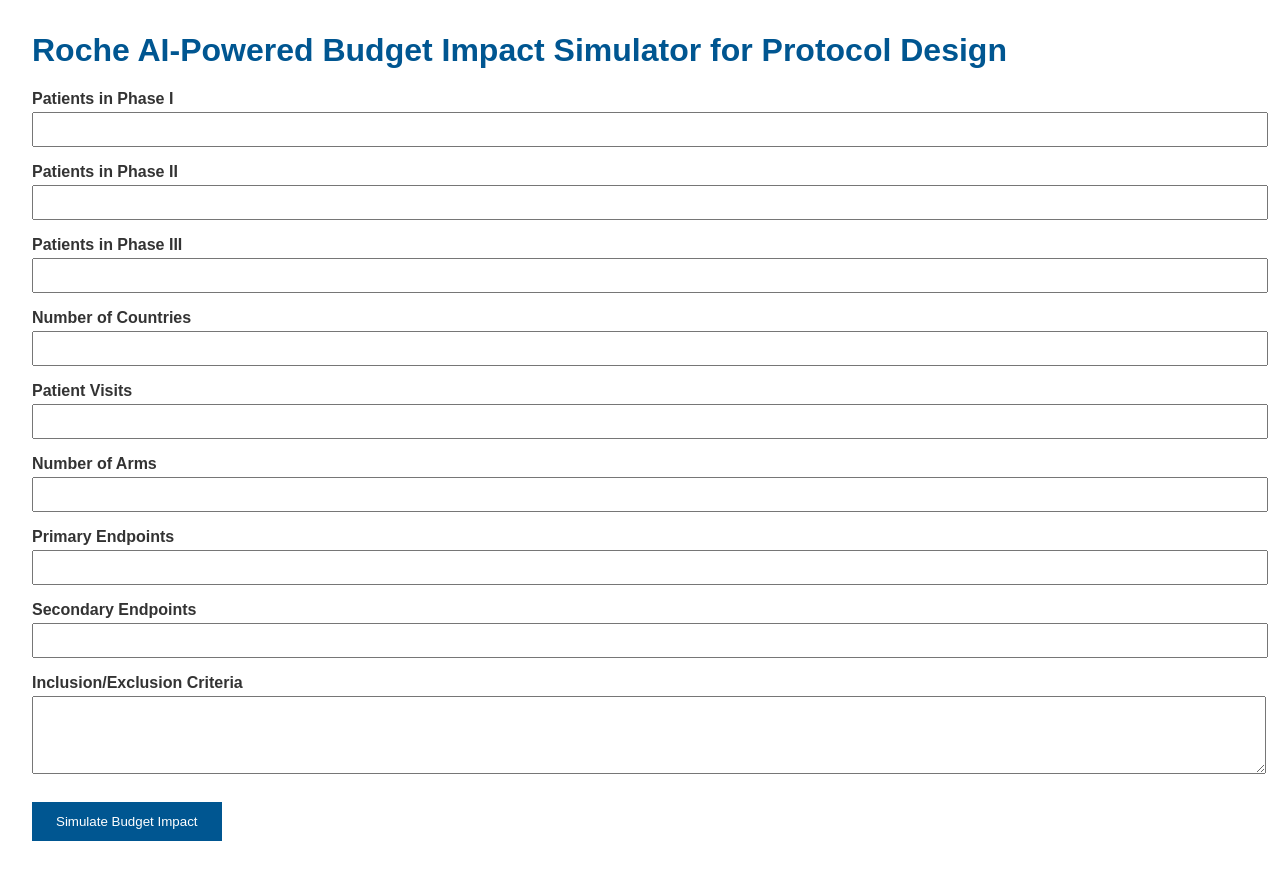
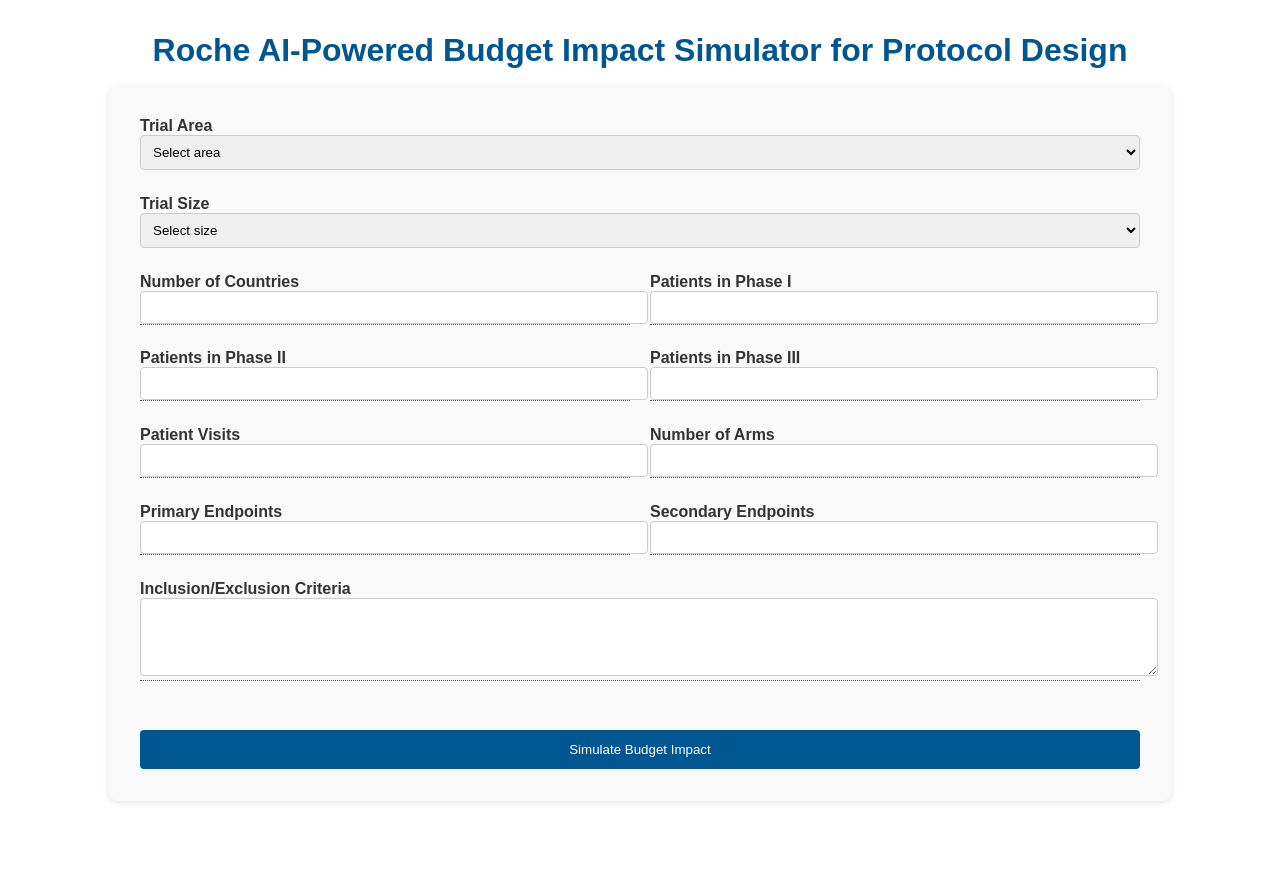
Before and after one commit to tranjot7/roche-simulator, a plain HTML site: page roche-simulator-vanilla.html in a window 1280 px wide. After the commit the page ends 833 px from the top, so only its background shows below. Drawn offline with Linux system fonts and the light colour scheme.

Commit message:
Update roche-simulator-vanilla.html

```diff
--- a/roche-simulator-vanilla.html
+++ b/roche-simulator-vanilla.html
@@ -1,36 +1,134 @@
 <!DOCTYPE html>
 <html lang="en">
 <head>
-  <meta charset="UTF-8" />
-  <meta name="viewport" content="width=device-width, initial-scale=1.0"/>
-  <title>Roche AI-Powered Budget Impact Simulator for Protocol Design</title>
+  <meta charset="UTF-8">
+  <meta name="viewport" content="width=device-width, initial-scale=1.0">
+  <title>Roche AI-Powered Budget Impact Simulator</title>
   <style>
-    body { font-family: sans-serif; margin: 2rem; background: #fff; color: #333; }
-    h1 { color: #005691; }
-    label { display: block; margin-top: 1rem; font-weight: bold; }
-    input, textarea { width: 100%; padding: 0.5rem; margin-top: 0.25rem; }
-    button { margin-top: 1.5rem; padding: 0.75rem 1.5rem; background: #005691; color: white; border: none; cursor: pointer; }
-    .output { background: #f0f8ff; border-left: 4px solid #005691; padding: 1rem; margin-top: 2rem; }
-    .disclaimer { font-size: 0.8rem; color: #777; margin-top: 1rem; font-style: italic; }
+    body { font-family: Arial, sans-serif; margin: 2rem; background: #fff; color: #333; }
+    h1 { color: #005691; text-align: center; margin-bottom: 1rem; }
+    .container { max-width: 1000px; margin: auto; background: #f9f9f9; padding: 2rem; border-radius: 10px; box-shadow: 0 2px 6px rgba(0, 0, 0, 0.1); }
+    form {
+      display: grid;
+      grid-template-columns: 1fr 1fr;
+      gap: 1.25rem;
+    }
+    .full-width {
+      grid-column: span 2;
+    }
+    label { display: block; font-weight: bold; margin-bottom: 0.3rem; }
+    input, textarea, select {
+      width: 100%; padding: 0.5rem; border: 1px solid #ccc; border-radius: 4px;
+    }
+    button {
+      margin-top: 1.5rem; padding: 0.75rem 1.5rem; background: #005691;
+      color: white; border: none; cursor: pointer; border-radius: 4px; grid-column: span 2;
+    }
+    .output {
+      background: #f0f8ff;
+      border-left: 4px solid #005691;
+      padding: 1rem;
+      margin-top: 2rem;
+      white-space: pre-wrap;
+    }
+    .tooltip {
+      position: relative;
+      display: inline-block;
+      border-bottom: 1px dotted #555;
+      cursor: help;
+    }
+    .tooltip .tooltiptext {
+      visibility: hidden;
+      width: 240px;
+      background-color: #333;
+      color: #fff;
+      text-align: left;
+      padding: 6px 8px;
+      border-radius: 5px;
+      position: absolute;
+      z-index: 1;
+      bottom: 125%;
+      left: 0;
+      opacity: 0;
+      transition: opacity 0.3s;
+    }
+    .tooltip:hover .tooltiptext {
+      visibility: visible;
+      opacity: 1;
+    }
   </style>
 </head>
 <body>
   <h1>Roche AI-Powered Budget Impact Simulator for Protocol Design</h1>
-  <div id="form">
-    <label>Patients in Phase I<input type="number" id="patientsPhase1"></label>
-    <label>Patients in Phase II<input type="number" id="patientsPhase2"></label>
-    <label>Patients in Phase III<input type="number" id="patientsPhase3"></label>
-    <label>Number of Countries<input type="number" id="countries"></label>
-    <label>Patient Visits<input type="number" id="visits"></label>
-    <label>Number of Arms<input type="number" id="arms"></label>
-    <label>Primary Endpoints<input type="number" id="endpointsPrimary"></label>
-    <label>Secondary Endpoints<input type="number" id="endpointsSecondary"></label>
-    <label>Inclusion/Exclusion Criteria<textarea id="inclusionCriteria" rows="4"></textarea></label>
-    <button onclick="simulate()">Simulate Budget Impact</button>
+  <div class="container">
+    <form>
+      <div class="full-width">
+        <label>Trial Area
+          <select id="trialArea">
+            <option value="">Select area</option>
+            <option>Oncology</option>
+            <option>Hematology</option>
+            <option>Neurology</option>
+            <option>Immunology</option>
+            <option>Ophthalmology</option>
+            <option>Cardiovascular, Renal & Metabolism (CVRM)</option>
+            <option>Other</option>
+          </select>
+        </label>
+      </div>
+      <div class="full-width">
+        <label>Trial Size
+          <select id="trialSize">
+            <option value="">Select size</option>
+            <option>Small / Mid-size</option>
+            <option>Large Global Trial</option>
+          </select>
+        </label>
+      </div>
+      <label class="tooltip">Number of Countries
+        <input type="number" id="countries">
+        <span class="tooltiptext">Typical: 3–8 for small, 15–30 for global trials</span>
+      </label>
+      <label class="tooltip">Patients in Phase I
+        <input type="number" id="patientsPhase1">
+        <span class="tooltiptext">Typical range: 20–80</span>
+      </label>
+      <label class="tooltip">Patients in Phase II
+        <input type="number" id="patientsPhase2">
+        <span class="tooltiptext">Typical range: 100–300</span>
+      </label>
+      <label class="tooltip">Patients in Phase III
+        <input type="number" id="patientsPhase3">
+        <span class="tooltiptext">Typical range: 300–1500+</span>
+      </label>
+      <label class="tooltip">Patient Visits
+        <input type="number" id="visits">
+        <span class="tooltiptext">Typical: 6–30</span>
+      </label>
+      <label class="tooltip">Number of Arms
+        <input type="number" id="arms">
+        <span class="tooltiptext">1–8 arms; >5 = high complexity</span>
+      </label>
+      <label class="tooltip">Primary Endpoints
+        <input type="number" id="endpointsPrimary">
+        <span class="tooltiptext">Usually 1–2</span>
+      </label>
+      <label class="tooltip">Secondary Endpoints
+        <input type="number" id="endpointsSecondary">
+        <span class="tooltiptext">Usually 5–15</span>
+      </label>
+      <label class="tooltip full-width">Inclusion/Exclusion Criteria
+        <textarea id="inclusionCriteria" rows="4"></textarea>
+        <span class="tooltiptext">Keep under 1500 characters; avoid overly restrictive filters</span>
+      </label>
+      <button type="button" onclick="simulate()">Simulate Budget Impact</button>
+    </form>
+    <div id="output" class="output" style="display:none; border-radius: 8px; background-color: #e6f2fb; font-size: 0.95rem; line-height: 1.6;">
+  <h2 style="color:#005691; font-size: 1.2rem; margin-bottom: 0.75rem;">AI Recommendations</h2>
+  <pre id="outputText" style="margin:0; padding: 0; background: transparent; border: none;"></pre>
+  <p class="disclaimer">⚠️ These insights are AI-generated based on input assumptions, Roche benchmarks, and industry heuristics. Please validate outputs with appropriate clinical, operational, and financial experts before use.</p>
+</div>
   </div>
-
-  <div id="output" class="output" style="display:none;"></div>
-
   <script>
     function simulate() {
       const getVal = id => parseInt(document.getElementById(id).value) || 0;
@@ -53,36 +151,37 @@
       const dataCost = (ep1 + ep2) * 3000;
       const estimatedTotal = patientCost + logisticsCost + dataCost;
 
-      let out = `Based on your inputs:<br>`;
-      out += `• Estimated budget: CHF ${estimatedTotal.toLocaleString()}<br>`;
-      out += `• Timeline risk: Moderate<br><br>`;
+      let out = `Based on your inputs:\n`;
+      out += `• Estimated budget: CHF ${estimatedTotal.toLocaleString()}\n`;
+      out += `• Timeline risk: Moderate\n\n`;
 
       const cpp = estimatedTotal / (totalPatients || 1);
-      out += `<strong>Benchmarked Efficiency Score:</strong><br>`;
-      out += `• Cost per patient: CHF ${Math.round(cpp).toLocaleString()}<br>`;
-      out += cpp > 60000 ? `• ⚠️ High cost per patient — above industry norms<br>` : `• 👍 Within normal range<br>`;
+      out += `Benchmarked Efficiency Score:\n`;
+      out += `• Cost per patient: CHF ${Math.round(cpp).toLocaleString()}\n`;
+      out += cpp > 60000 ? `• ⚠️ High cost per patient — above industry norms\n` : `• 👍 Within normal range\n`;
       const complexity = arms + ep1 + ep2 + visits;
-      out += `• Design complexity score: ${complexity}<br>`;
-      out += `• Rating: ${complexity > 30 ? "High complexity ⚠️" : "Balanced"}<br><br>`;
+      out += `• Design complexity score: ${complexity}\n`;
+      out += `• Rating: ${complexity > 30 ? "High complexity ⚠️" : "Balanced"}\n\n`;
 
       const risk = Math.min(95, Math.round(((ep1 + ep2) * 2 + visits + criteria.length / 100) * 0.8));
-      out += `<strong>Amendment Risk Score:</strong><br>`;
-      out += `• Estimated amendment risk: ${risk}%<br>`;
-      out += `• Key drivers: ${ep1 + ep2} endpoints, ${visits} visits, ${criteria.length} characters in criteria<br>`;
+      out += `Amendment Risk Score:\n`;
+      out += `• Estimated amendment risk: ${risk}%\n`;
+      out += `• Key drivers: ${ep1 + ep2} endpoints, ${visits} visits, ${criteria.length} characters in criteria\n`;
 
       if (arms > 2) {
         const saved = ((arms - 2) * 500000).toLocaleString();
-        out += `• Insight: Reducing arms to 2 may save ~CHF ${saved}<br>`;
+        out += `• Insight: Reducing arms to 2 may save ~CHF ${saved}\n`;
       }
       if (visits > 20) {
         const saved = ((visits - 20) * 300 * totalPatients).toLocaleString();
-        out += `• Insight: Reducing visits to 20 could save ~CHF ${saved}<br>`;
+        out += `• Insight: Reducing visits to 20 could save ~CHF ${saved}\n`;
       }
 
-      out += `<br><em class="disclaimer">⚠️ These insights are AI-generated based on input assumptions, Roche benchmarks, and industry heuristics. Please validate outputs with appropriate clinical, operational, and financial experts before use.</em>`;
+      out += `\n`;
 
-      document.getElementById("output").innerHTML = out;
-      document.getElementById("output").style.display = "block";
+      const outputDiv = document.getElementById("output");
+      document.getElementById("outputText").innerText = out;
+      outputDiv.style.display = "block";
     }
   </script>
 </body>
```
